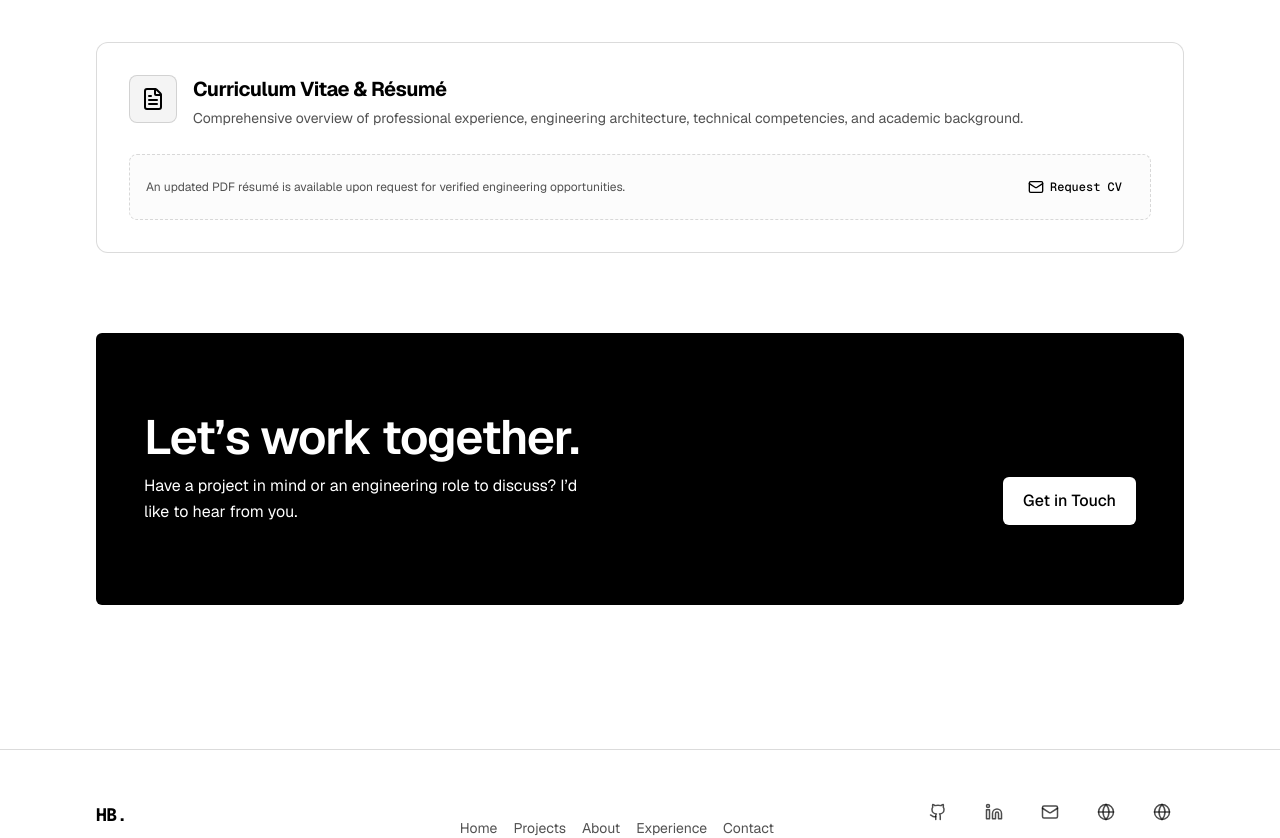
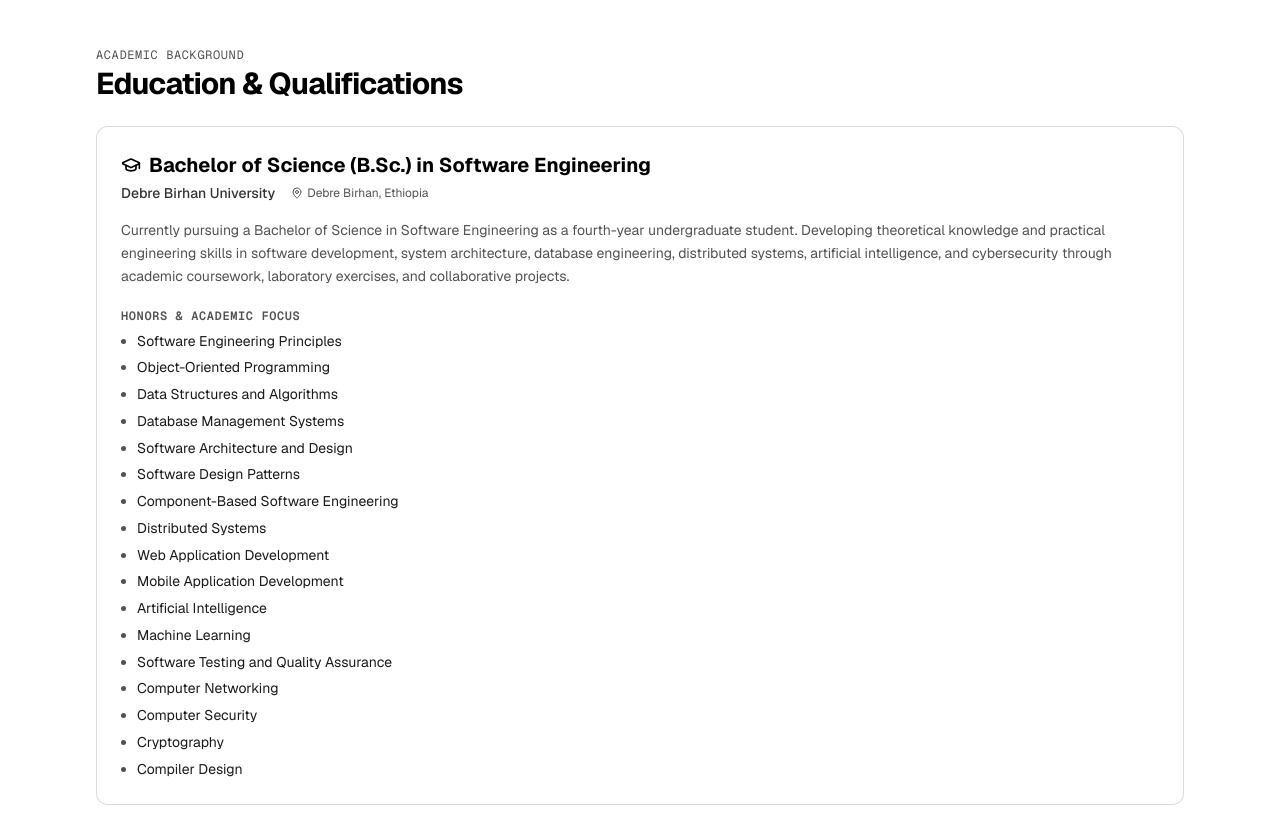
Before and after one commit to boldhab/Portfolio, a Next.js app: page /about in a window 1280 px wide. Shown: the part 1720-2558 px from the top of the page. Built offline with nearby package versions, Linux system fonts and the light colour scheme; no server answers.

Commit message:
Update education history and timeline fields

```diff
--- a/src/data/education.ts
+++ b/src/data/education.ts
@@ -1,24 +1,83 @@
-import { Education } from "@/types";
+import type { Education } from "@/types";
 
 /**
- * Educational background dataset.
- * To be filled in subsequent phases by the portfolio owner.
+ * Academic background, relevant coursework,
+ * and educational achievements.
  */
-export const educationHistory: Education[] = [];
+export const educationHistory: Education[] = [
+  {
+    id: "dbu-software-engineering",
+    institution: "Debre Birhan University",
+    program: "Software Engineering",
+    degree: "Bachelor of Science (B.Sc.)",
+    fieldOfStudy: "Software Engineering",
+    location: "Debre Birhan, Ethiopia",
+    isCurrent: true,
+    academicLevel: "Fourth-year undergraduate",
+
+    description:
+      "Currently pursuing a Bachelor of Science in Software Engineering as a fourth-year undergraduate student. Developing theoretical knowledge and practical engineering skills in software development, system architecture, database engineering, distributed systems, artificial intelligence, and cybersecurity through academic coursework, laboratory exercises, and collaborative projects.",
+
+    highlights: [
+      "Software Engineering Principles",
+      "Object-Oriented Programming",
+      "Data Structures and Algorithms",
+      "Database Management Systems",
+      "Software Architecture and Design",
+      "Software Design Patterns",
+      "Component-Based Software Engineering",
+      "Distributed Systems",
+      "Web Application Development",
+      "Mobile Application Development",
+      "Artificial Intelligence",
+      "Machine Learning",
+      "Software Testing and Quality Assurance",
+      "Computer Networking",
+      "Computer Security",
+      "Cryptography",
+      "Compiler Design",
+    ],
+  },
+];
 
 /**
- * Retrieve all education entries sorted chronologically (latest first).
+ * Retrieve education entries with current programs first,
+ * followed by the most recent start date.
  */
 export function getEducationHistory(): Education[] {
   return [...educationHistory].sort((a, b) => {
-    const isCurrentA = a.isCurrent ?? !a.endDate;
-    const isCurrentB = b.isCurrent ?? !b.endDate;
+    const isCurrentA = a.isCurrent === true;
+    const isCurrentB = b.isCurrent === true;
 
-    if (isCurrentA && !isCurrentB) return -1;
-    if (!isCurrentA && isCurrentB) return 1;
+    if (isCurrentA !== isCurrentB) {
+      return Number(isCurrentB) - Number(isCurrentA);
+    }
 
     const dateA = a.startDate ? new Date(a.startDate).getTime() : 0;
+
     const dateB = b.startDate ? new Date(b.startDate).getTime() : 0;
+
     return dateB - dateA;
   });
 }
+
+/**
+ * Retrieve currently active educational programs.
+ */
+export function getCurrentEducation(): Education[] {
+  return getEducationHistory().filter((education) => education.isCurrent === true);
+}
+
+/**
+ * Retrieve completed educational programs.
+ */
+export function getCompletedEducation(): Education[] {
+  return getEducationHistory().filter((education) => education.isCurrent === false);
+}
+
+/**
+ * Retrieve a specific education entry by ID.
+ */
+export function getEducationById(id: string): Education | undefined {
+  return educationHistory.find((education) => education.id === id);
+}
--- a/src/types/education.ts
+++ b/src/types/education.ts
@@ -12,6 +12,7 @@ export interface Education {
   startDate?: string;
   endDate?: string | null;
   isCurrent?: boolean;
+  academicLevel?: string;
   description?: string;
   highlights?: string[];
   achievements?: string[];
```
